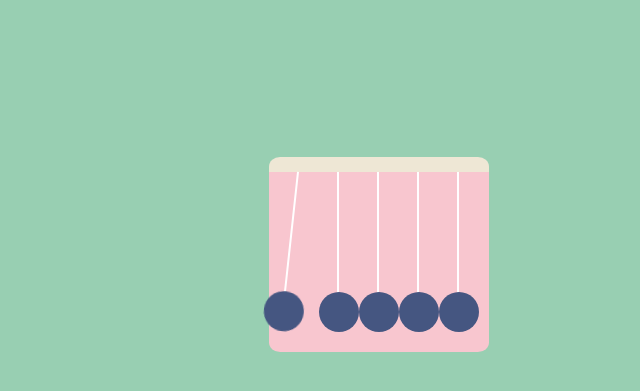
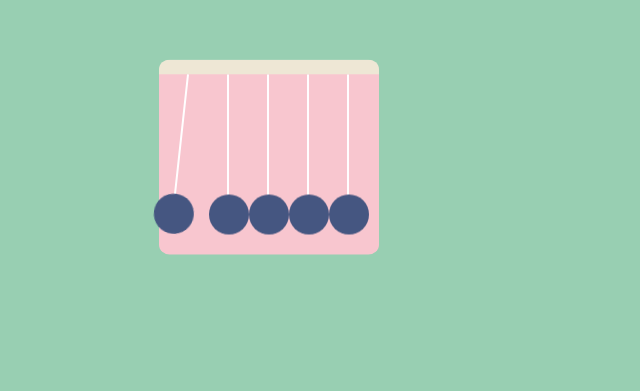
Before and after one commit to maexinn/index_NADALARIA-ANIMATION2, a plain HTML site: page index.html in a window 1280 px wide. Shown: the part 243-634 px from the top of the page, without its empty margins (371-1011 px from the left). Drawn offline with Linux system fonts and the light colour scheme.

Commit message:
Update index.html

```diff
--- a/index.html
+++ b/index.html
@@ -13,7 +13,7 @@
      border-radius: 5%;
      align-items: center;
      border-top: 15px solid #eee7d5;
-     transform: translate(-50%, -50%): }
+     transform: translate(-50%, -50%); }
 
   .pendulum_box{ display: flex;
      padding: 120px 0 0 10px;
@@ -53,5 +53,6 @@
         <div class="ball"></div>
         <div class="ball last"></div>
  </div>
+ </div>
  </body>
  </html>
```
